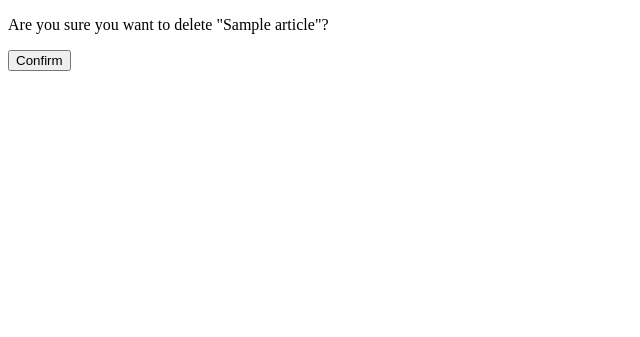
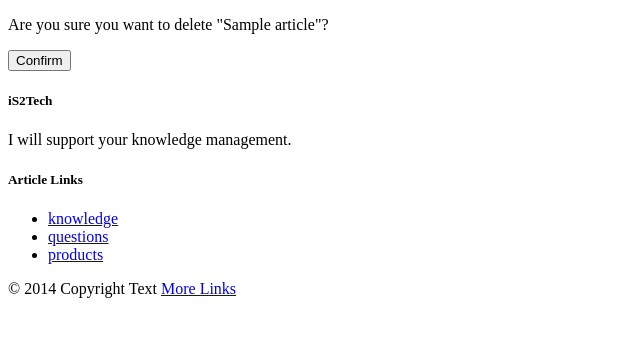
Before and after one commit to guni1192/iS2Tech, a Django app: page /article/1/delete in a window 1280 px wide. Shown: the part 238-575 px from the top of the page, without its empty margins (0-640 px from the left). Run offline with Django 3.2, Linux system fonts and the light colour scheme; a user stored in the database is signed in; tables that the repository leaves empty hold one stand-in row (values such as "Sample post"); some libraries are stand-ins or nearby versions.

Commit message:
footetr create, and use filter

```diff
--- a/article/models.py
+++ b/article/models.py
@@ -1,5 +1,4 @@
 from django.db import models
-from django.utils import timezone
 
 
 class Article(models.Model):
@@ -16,12 +15,5 @@ class Article(models.Model):
         default='Knowledge',
     )
 
-    published_date = models.DateField(blank=True, null=True)
-    is_publish = models.BooleanField()
-
-    def publich(self):
-        self.published_date = timezone.now()
-        self.save()
-
     def __str__(self):
         return self.title
--- a/article/templates/article/base.html
+++ b/article/templates/article/base.html
@@ -3,7 +3,7 @@
 <html lang="{{ LANGUAGE_CODE|default:"en-us" }}">
 <head>
 <meta charset="UTF-8">
-<title>{% block title %}My books{% endblock %}</title>
+<title>{% block title %}{% endblock %}</title>
 {% include 'material/includes/material_css.html' %}
 <script src="{% static 'material/js/jquery.js' %}"></script>
 {% include 'material/includes/material_js.html' %}
@@ -38,8 +38,35 @@
       {{ content }}
     {% endblock %}
   </div>
-  <script>
+
+
+  <footer class="page-footer">
+    <div class="container">
+      <div class="row">
+        <div class="col l6 s12">
+          <h5 class="white-text">iS2Tech</h5>
+          <p class="grey-text text-lighten-4">
+            I will support your knowledge management.
+          </p>
+        </div>
+        <div class="col l4 offset-l2 s12">
+          <h5 class="white-text">Article Links</h5>
+          <ul>
+            <li><a class="grey-text text-lighten-3" href="{% url 'article:knowledge'%}">knowledge</a></li>
+            <li><a class="grey-text text-lighten-3" href="{% url 'article:questions'%}">questions</a></li>
+            <li><a class="grey-text text-lighten-3" href="{% url 'article:products'%}">products</a></li>
+          </ul>
+        </div>
+      </div>
+    </div>
+    <div class="footer-copyright">
+      <div class="container">
+        © 2014 Copyright Text
+        <a class="grey-text text-lighten-4 right" href="#!">More Links</a>
+      </div>
+    </div>
+    </footer> <script>
     $(".button-collapse").sideNav();
-  </script>
-</body>
+    </script>
+  </body>
 </html>
--- a/article/urls.py
+++ b/article/urls.py
@@ -1,9 +1,12 @@
 from django.conf.urls import url
-from .views import PostArticleView, ArticleDetailView, UpdateArticleView, DeleteArticleView
+from . import views
 
 urlpatterns = [
-    url(r'^post$', PostArticleView.as_view(), name='post_article'),
-    url(r'^(?P<pk>\d+)/detail$', ArticleDetailView.as_view(), name='detail'),
-    url(r'^(?P<pk>\d+)/update$', UpdateArticleView.as_view(), name='update'),
-    url(r'^(?P<pk>\d+)/delete$', DeleteArticleView.as_view(), name='delete'),
+    url(r'^post$', views.PostArticleView.as_view(), name='post_article'),
+    url(r'^knowledge$', views.KnowledgeListView.as_view(), name='knowledge'),
+    url(r'^products$', views.ProductsListView.as_view(), name='products'),
+    url(r'^questions$', views.QuestionsListView.as_view(), name='questions'),
+    url(r'^(?P<pk>\d+)/detail$', views.ArticleDetailView.as_view(), name='detail'),
+    url(r'^(?P<pk>\d+)/update$', views.UpdateArticleView.as_view(), name='update'),
+    url(r'^(?P<pk>\d+)/delete$', views.DeleteArticleView.as_view(), name='delete'),
 ]
--- a/article/views.py
+++ b/article/views.py
@@ -10,7 +10,25 @@ from .forms import ArticleModelForm
 @method_decorator(login_required, name='dispatch')
 class IndexView(ListView):
     template_name = 'article/index.html'
-    queryset = Article.objects.filter(is_publish=True)
+    model = Article
+
+
+@method_decorator(login_required, name='dispatch')
+class KnowledgeListView(ListView):
+    template_name = 'article/index.html'
+    queryset = Article.objects.filter(article_types='Knowledge')
+
+
+@method_decorator(login_required, name='dispatch')
+class ProductsListView(ListView):
+    template_name = 'article/index.html'
+    queryset = Article.objects.filter(article_types='Product')
+
+
+@method_decorator(login_required, name='dispatch')
+class QuestionsListView(ListView):
+    template_name = 'article/index.html'
+    queryset = Article.objects.filter(article_types='Question')
 
 
 @method_decorator(login_required, name='dispatch')
```
